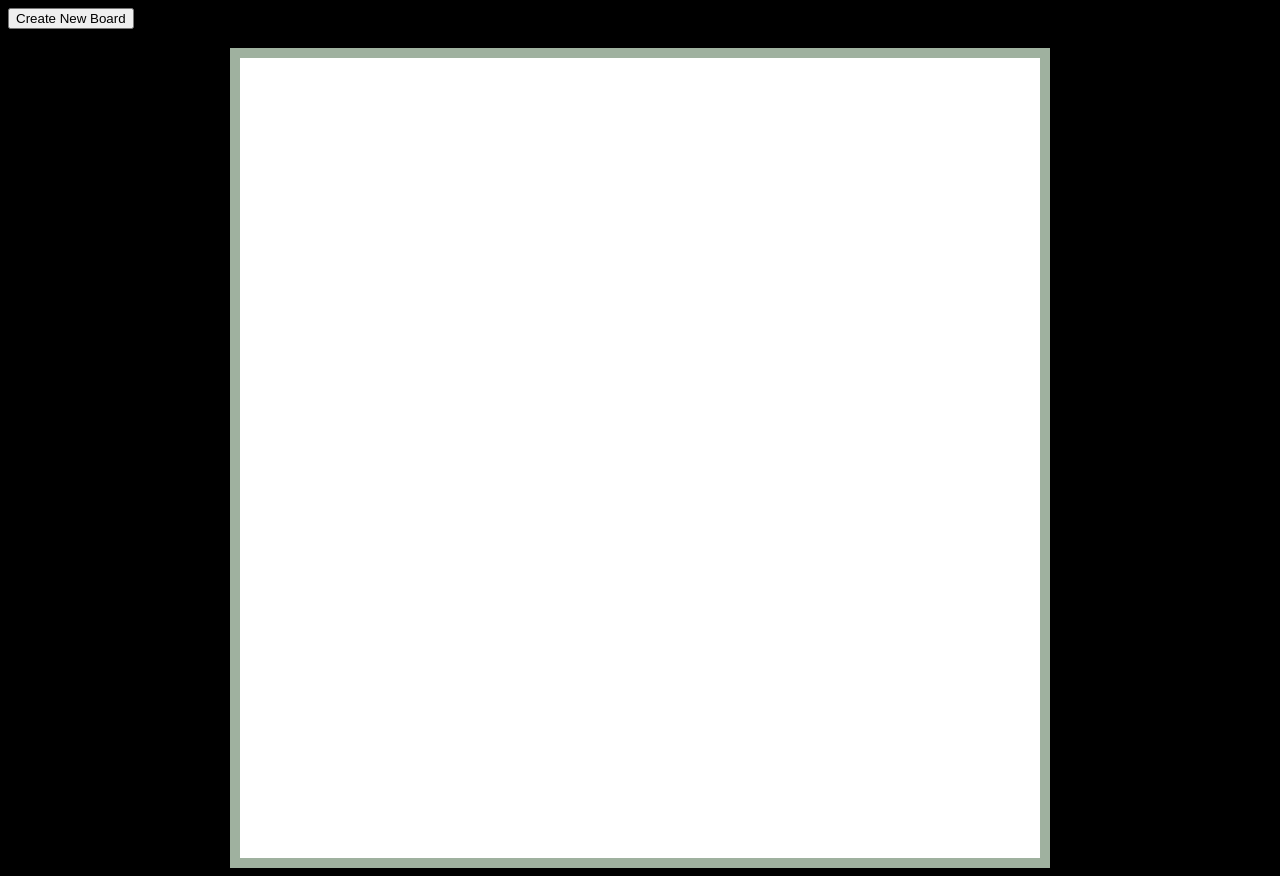
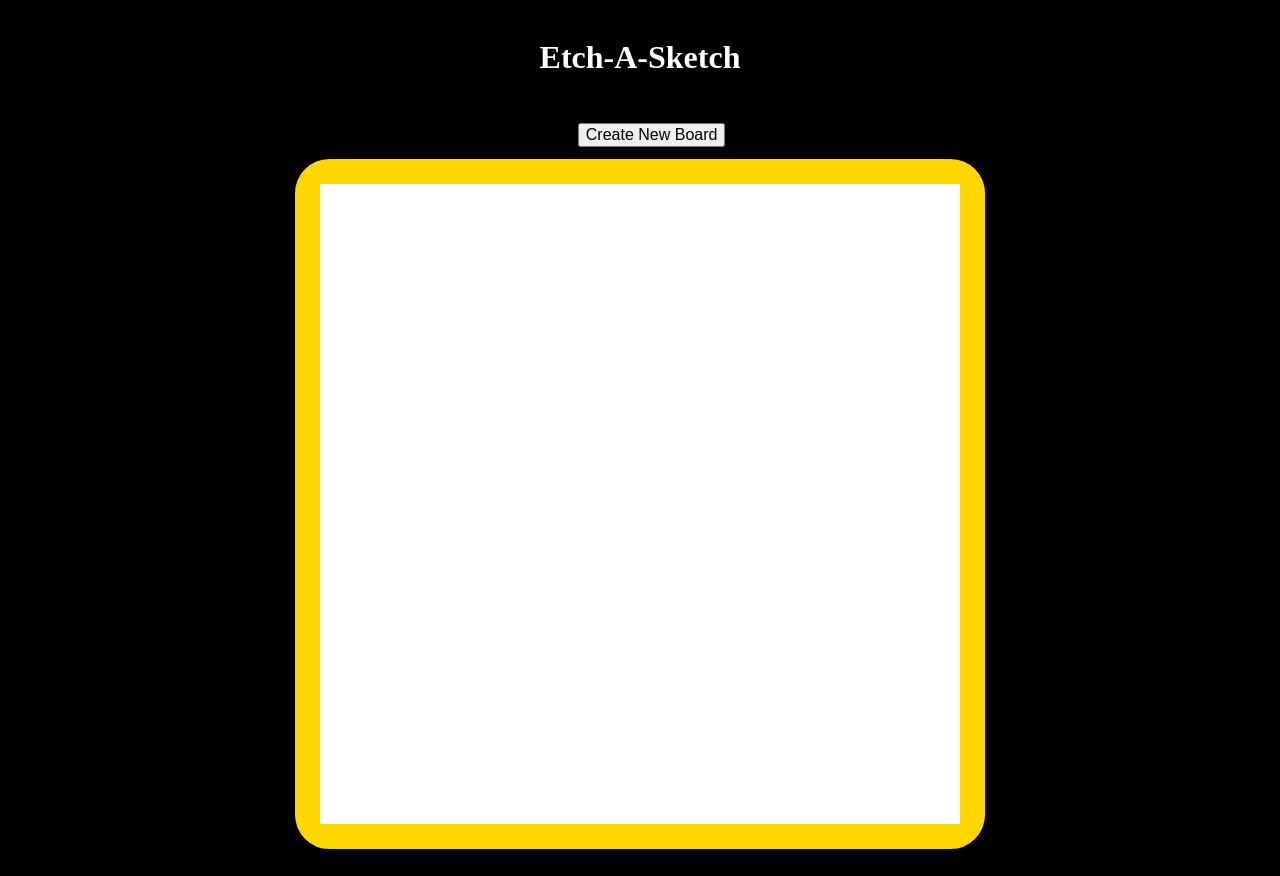
Before and after one commit to SkyBurbuja/etch-a-sketch, a plain HTML site: page etch-a-sketch.html in a window 1280 px wide. Drawn offline with Linux system fonts and the light colour scheme.

Commit message:
Add border to sketcbox and changed div filling method to include full size

```diff
--- a/etch-a-sketch.html
+++ b/etch-a-sketch.html
@@ -6,11 +6,17 @@
   <meta charset="UTF-8"/>
 </head>
 <body id='mainBody'>
+  <header id='header'>
+    <h1 id='title'>Etch-A-Sketch</h1>
+
+  </header>
 
   <button id='newBoard'>Create New Board</button>
+  <div id='border'>
   <div id='divContainer'>
 
   </div>
+</div>
   <script src="js/script.js"></script>
 </body>
 </html>
--- a/js/script.js
+++ b/js/script.js
@@ -8,26 +8,26 @@ function createGrid(i){
 }
 
 
-for(let i=0; i<16; i++){
+for(let i=0; i<16*16; i++){
     createGrid(i);
 }
 
 
 function changeGridSize(n){
-    let squareHeight = 800/Math.sqrt(n,2);
-    let squareWidth = 800/Math.sqrt(n,2);
+    let squareHeight = 640/n;
+    let squareWidth = 640/n;
     let squares = document.querySelectorAll('.gridSquare');
     let container = document.querySelector('#divContainer');
     let gridString='';
 
 
-    for(let i = 0; i<n; i++){
+    for(let i = 0; i<n*n; i++){
         squares[i].style.width = squareWidth + 'px';
         squares[i].style.height = squareHeight + 'px';
 
 
     }
-    for(let j =0; j<Math.sqrt(n,2);j++){
+    for(let j =0; j<n;j++){
         gridString+=squareHeight + 'px ';
     }
 
@@ -49,10 +49,12 @@ function clearSquares(){
 function createSketchBox(){
     clearSquares();
 
-    let n = prompt('What size?', '16');
+    let n = prompt('What Size? Please enter a square number', '16');
     n = parseInt(n);
 
-    for(let i = 0; i < n; i++){
+
+
+    for(let i = 0; i < n*n; i++){
         createGrid(i);
     }
 
--- a/stylesheet.css
+++ b/stylesheet.css
@@ -1,6 +1,6 @@
 .gridSquare{
-    width:200px;
-    height:200px;
+    width:40px;
+    height:40px;
     background-color: black;
     opacity: 0%;
 }
@@ -8,20 +8,44 @@
 
 body{
     background-color: black;
+    padding:10px;
+
 }
 
+button{
+    font-size: 16px;
+    margin-left:45%;
+    margin-top: 2%;
+}
 #divContainer
 {
     display: grid;
-    grid-template-columns: 200px 200px 200px 200px;
-    width: 800px;
-    height: 800px;
+    grid-template-columns: repeat(16,40px);
+    width: 640px;
+    height: 640px;
     margin:auto;
-    margin-top: 1.5%;
     border:10px;
     border-style: solid;
-    border-color: rgb(159, 177, 159);
+    border-color: gold;
     background-color: white;
 
+}
 
+#border{
+    width:  660px;
+    height: 660px;
+    margin:auto;
+    margin-top: 1%;
+    border:15px;
+    border-style: solid;
+    border-color: gold;
+    border-radius: 5%;
 }
+
+h1{
+    color:white;
+}
+
+header{
+    text-align: center;
+}
```
